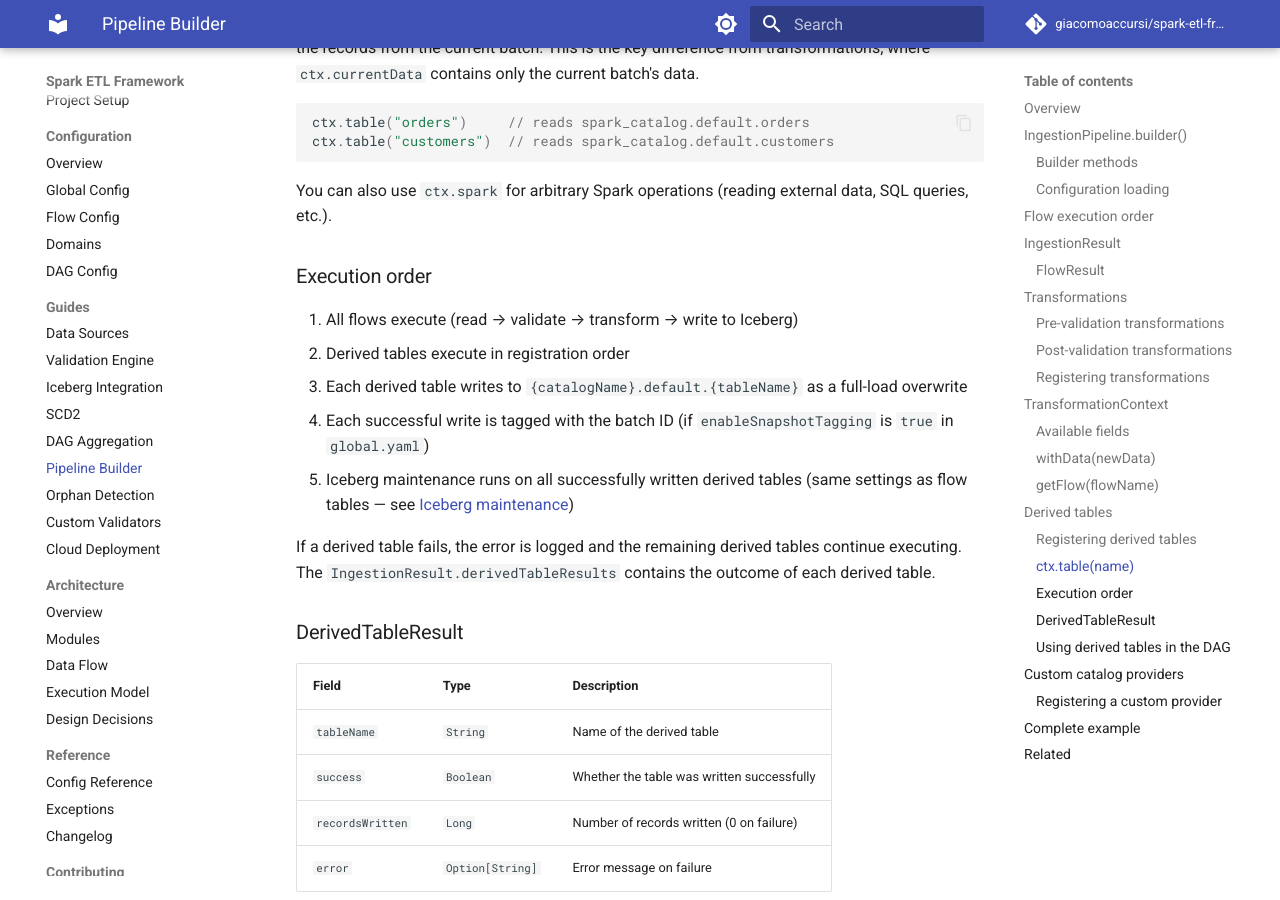
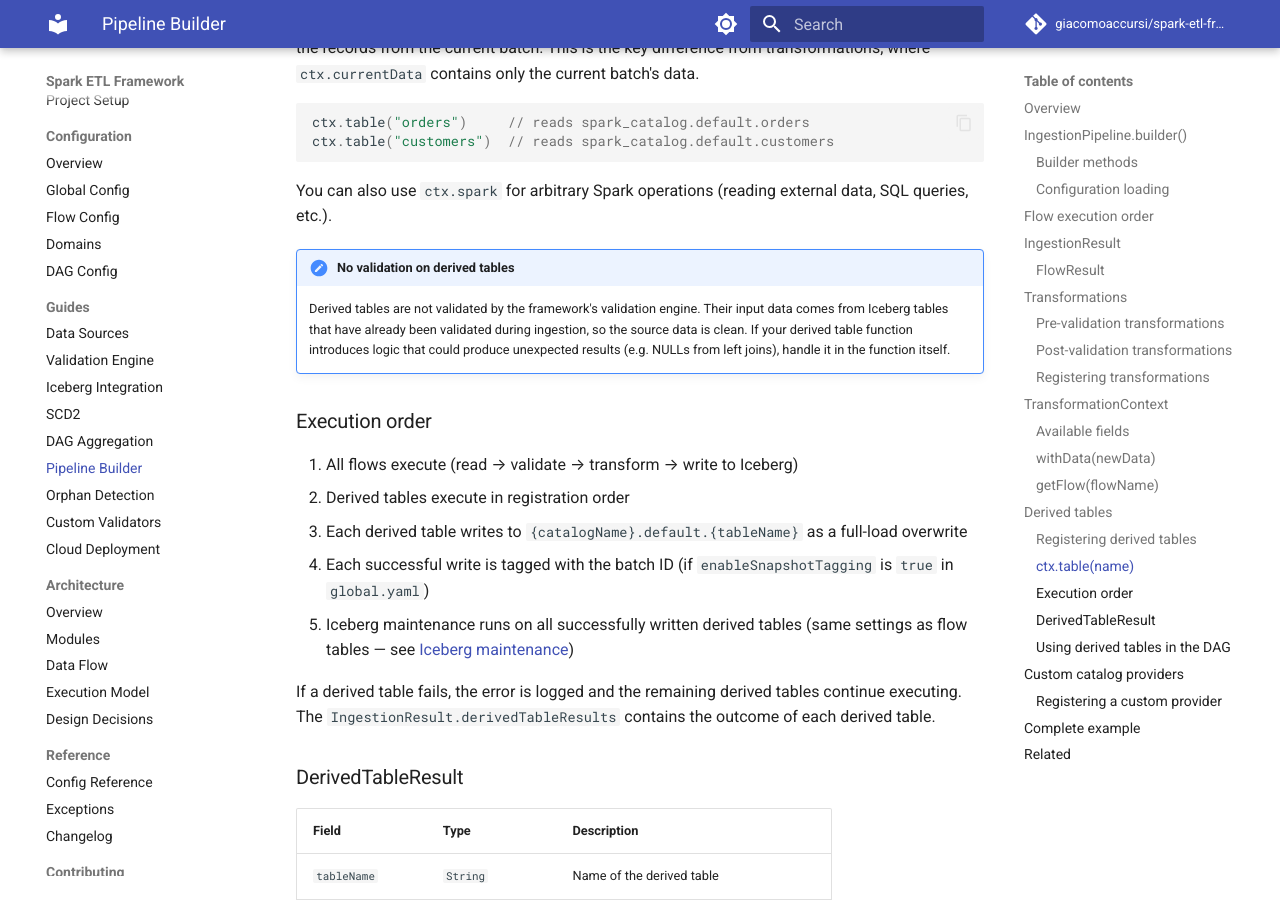
Before and after one commit to giacomoaccursi/Floe, an MkDocs documentation site: the page built from site-docs/guides/pipeline-builder.md, in a window 1280 px wide and 900 px high, scrolled down 7872 px. Built offline with MkDocs 1.6.1 and Material for MkDocs 9.7.7, drawn with Linux system fonts in a browser that asks for light colours; comment, search, counter and statistics services are not loaded.

Commit message:
docs(guides): note that derived tables skip validation

```diff
--- a/site-docs/guides/pipeline-builder.md
+++ b/site-docs/guides/pipeline-builder.md
@@ -277,6 +277,9 @@ ctx.table("customers")  // reads spark_catalog.default.customers
 
 You can also use `ctx.spark` for arbitrary Spark operations (reading external data, SQL queries, etc.).
 
+!!!note "No validation on derived tables"
+    Derived tables are not validated by the framework's validation engine. Their input data comes from Iceberg tables that have already been validated during ingestion, so the source data is clean. If your derived table function introduces logic that could produce unexpected results (e.g. NULLs from left joins), handle it in the function itself.
+
 ### Execution order
 
 1. All flows execute (read → validate → transform → write to Iceberg)
```
